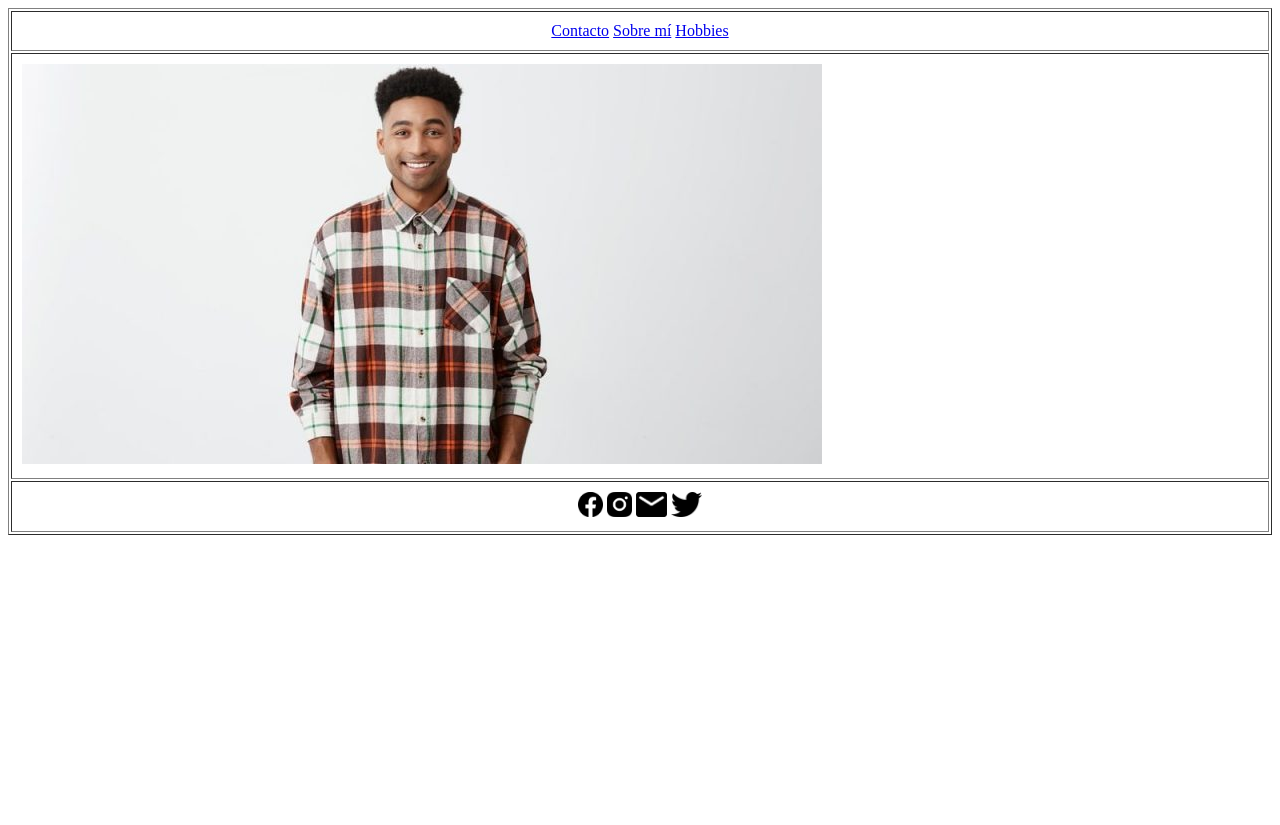
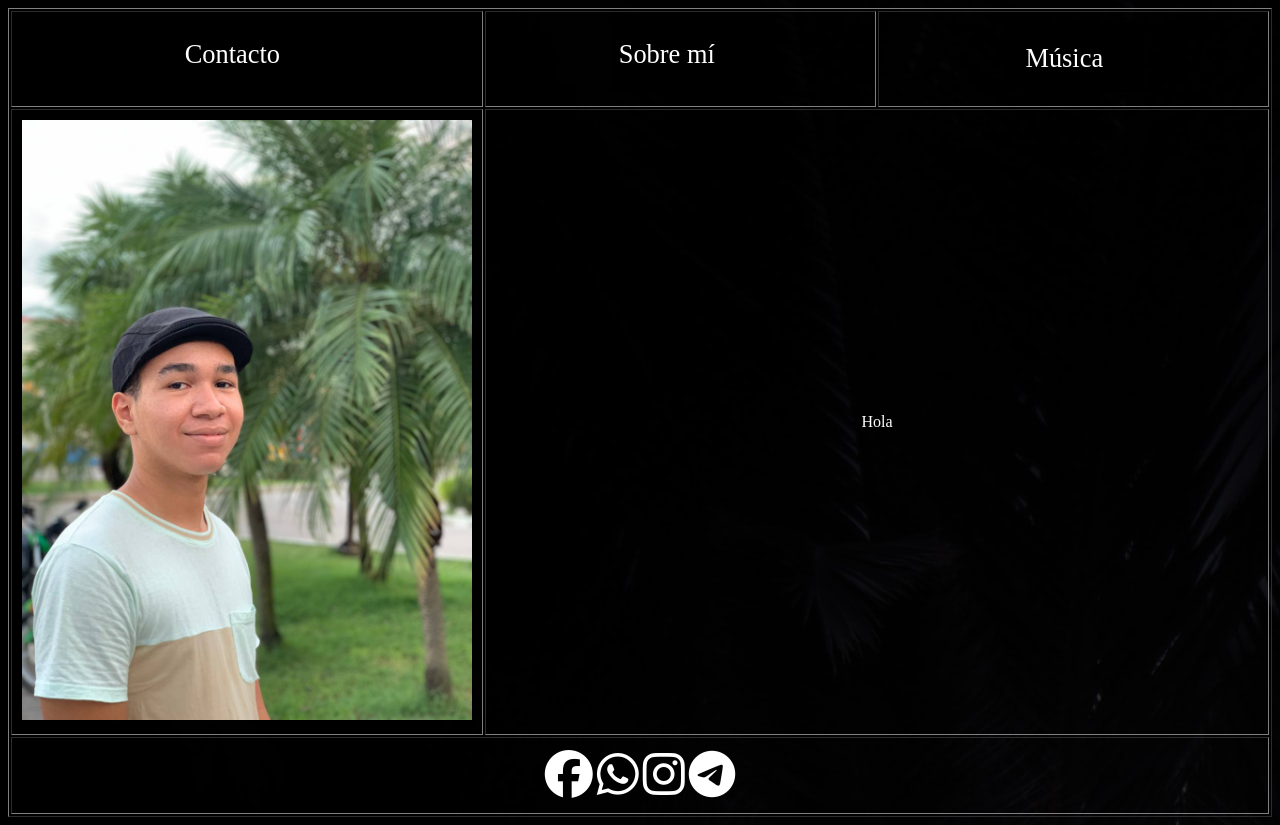
Before and after one commit to angelflorentino/pagina, a plain HTML site: page index.html in a window 1280 px wide. Before the commit the page ends 800 px from the top, so only its background shows below. Drawn offline with Linux system fonts and the light colour scheme.

Commit message:
Cambios, pagina un poco más decente

```diff
--- a/index.html
+++ b/index.html
@@ -5,34 +5,47 @@
     <meta http-equiv="X-UA-Compatible" content="IE=edge">
     <meta name="viewport" content="width=device-width, initial-scale=1.0">
     <title>Angel Florentino</title>
+    <script src="https://kit.fontawesome.com/fb6c15318b.js" crossorigin="anonymous"></script>
 </head>
-<body>
+<body background="imgs/bgindex.jpg">
+
+    <font color="white">
 
         <table align="center" cellpadding="10px" width="100%" border="1px">
 
             <tr align="center">
                 <td>
-                <a href="#">Contacto</a>
-                <a href="#">Sobre mí</a>
-                <a href="#">Hobbies</a>
+                    <a href="contact.html"><img src="svgs/contacto.svg" alt="contacto" height="70px"></a>
+                </td>
+
+                <td width="33%">
+                    <img src="svgs/sobremi.svg" alt="contacto" height="70px">
+                </td>
+
+                <td width="33%">
+                    <img src="svgs/musica.svg" alt="musica" height="70px">
                 </td>
 
             </tr>
 
-        <tr>
-            <td><img src="imgs/persona.jpg" alt=""></td>
+            <tr align="center">
+                <td width="34%"><img src="imgs/yo.jpg" alt="Angel Florentino" height="600px"></td>
+                <td colspan="2" width="66%">
+                    Hola
+                </td>
             </tr>
 
-        <tr align="center" colspan="2">
-            <td>
-                <a href="#"><img src="imgs/fc.png" alt="facebook" height="25px"></a>
-                <a href="#"><img src="imgs/ig.png" height="25px" alt="instagram"></a>
-                <a href="#"><img src="imgs/em.png" height="25px" alt="e-mail"></a>
-                <a href="#"><img src="imgs/tw.png" height="25px" alt="twitter"></a>
+            <tr align="center">
+                <td colspan="3">
+                    <font size="7"><i class="fa-brands fa-facebook"></i></font>
+                    <font size="7"><i class="fa-brands fa-whatsapp"></i></font>
+                    <font size="7"><i class="fa-brands fa-instagram"></i></font>
+                    <font size="7"><i class="fa-brands fa-telegram"></i></font>
                 </td>
             </tr>
 
         </table>
+    </font>
 
 </body>
 </html>
```
Also changed, not shown: contact.html (added, +78 -0 lines), imgs/background.jpg (added), imgs/bg.png (added), imgs/bgindex.jpg (added), imgs/yo.jpg (added), svgs/contacto.svg (added), svgs/musica.svg (added), svgs/sobremi.svg (added), svgs/volverindex.svg (added). Lines whose indentation alone changed are shown as unchanged.
